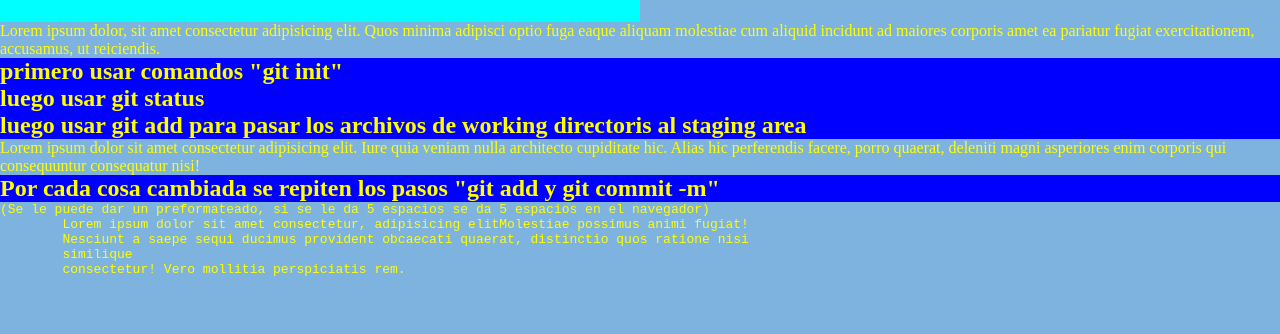
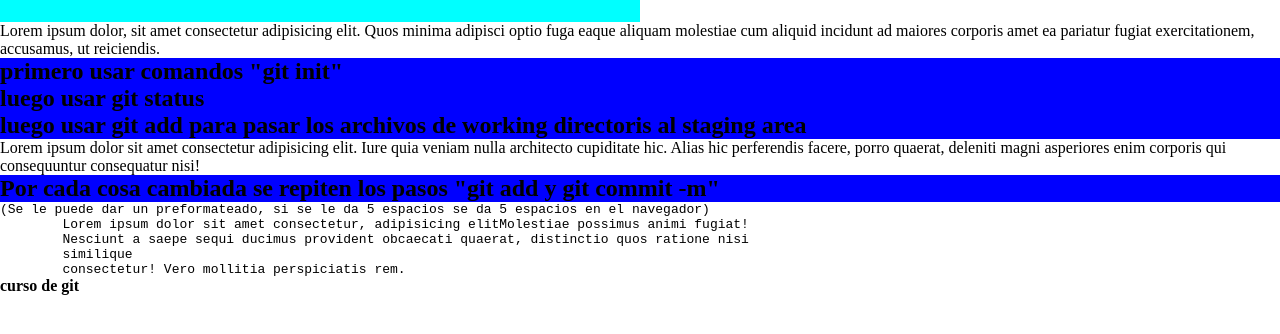
Before and after one commit to AgueroLucas/ClaseGitHub, a plain HTML site: page index.html in a window 1280 px wide. Shown: the part 58-392 px from the top of the page. Drawn offline with Linux system fonts and the light colour scheme.

Commit message:
repo4 en emma

```diff
--- a/estilos.css
+++ b/estilos.css
@@ -2,7 +2,7 @@
     margin: 0%;
     padding: 0%;
 }
-
+s
 body{
     background-color: rgb(126, 178, 223);
     color: yellow;
--- a/index.html
+++ b/index.html
@@ -20,6 +20,7 @@
         Nesciunt a saepe sequi ducimus provident obcaecati quaerat, distinctio quos ratione nisi
         similique
         consectetur! Vero mollitia perspiciatis rem.</pre>
+        <strong>curso de git</strong>
 
 </body>
 </html>
```
